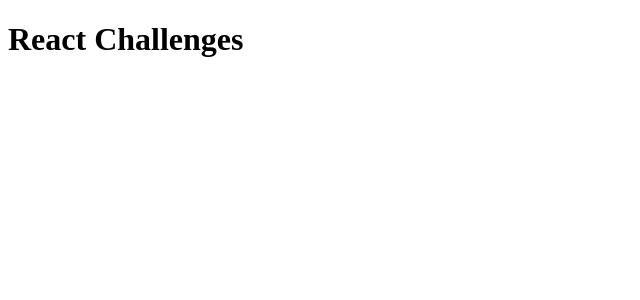
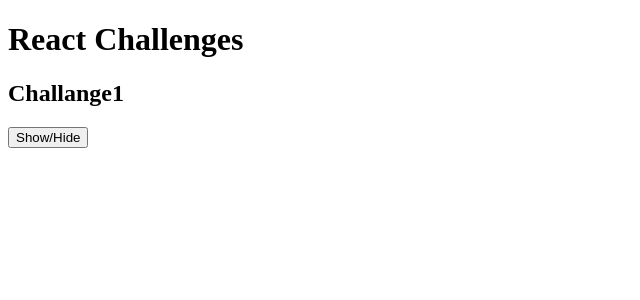
Before and after one commit to IsaqueBatist/React-Challenges, a React (Vite) app: page / in a window 1280 px wide. Shown: the top 300 px of the page, without its empty margins (0-640 px from the left). Built offline with nearby package versions, Linux system fonts and the light colour scheme.

Commit message:
:sparkles: feat: Challange 1 - Hide/Show

```diff
--- a/src/App.tsx
+++ b/src/App.tsx
@@ -1,8 +1,12 @@
 import './App.css'
+import Challange1 from './Challanges/challange1/Challange1'
 
 function App() {
   return (
-    <h1>React Challenges</h1>
+    <>
+      <h1>React Challenges</h1>
+      <Challange1/>
+    </>
   )
 }
 
--- /dev/null
+++ b/src/Challanges/challange1/Challange1.tsx
@@ -0,0 +1,19 @@
+import React, { useState } from 'react'
+
+export default function Challange1() {
+  const [istoBeShowed, setIstoBeShowed] = useState(false)
+
+  return (
+    <>
+    <h2>Challange1</h2>
+
+    <button
+      onClick={() => setIstoBeShowed((prev) => !prev)}
+    >
+      Show/Hide
+    </button>
+
+    {istoBeShowed && <p>Wlcome to React Challenges</p>}
+      </>
+  )
+}
```
Also changed, not shown: 1 other file (tests, documents, lock files or other folders).
